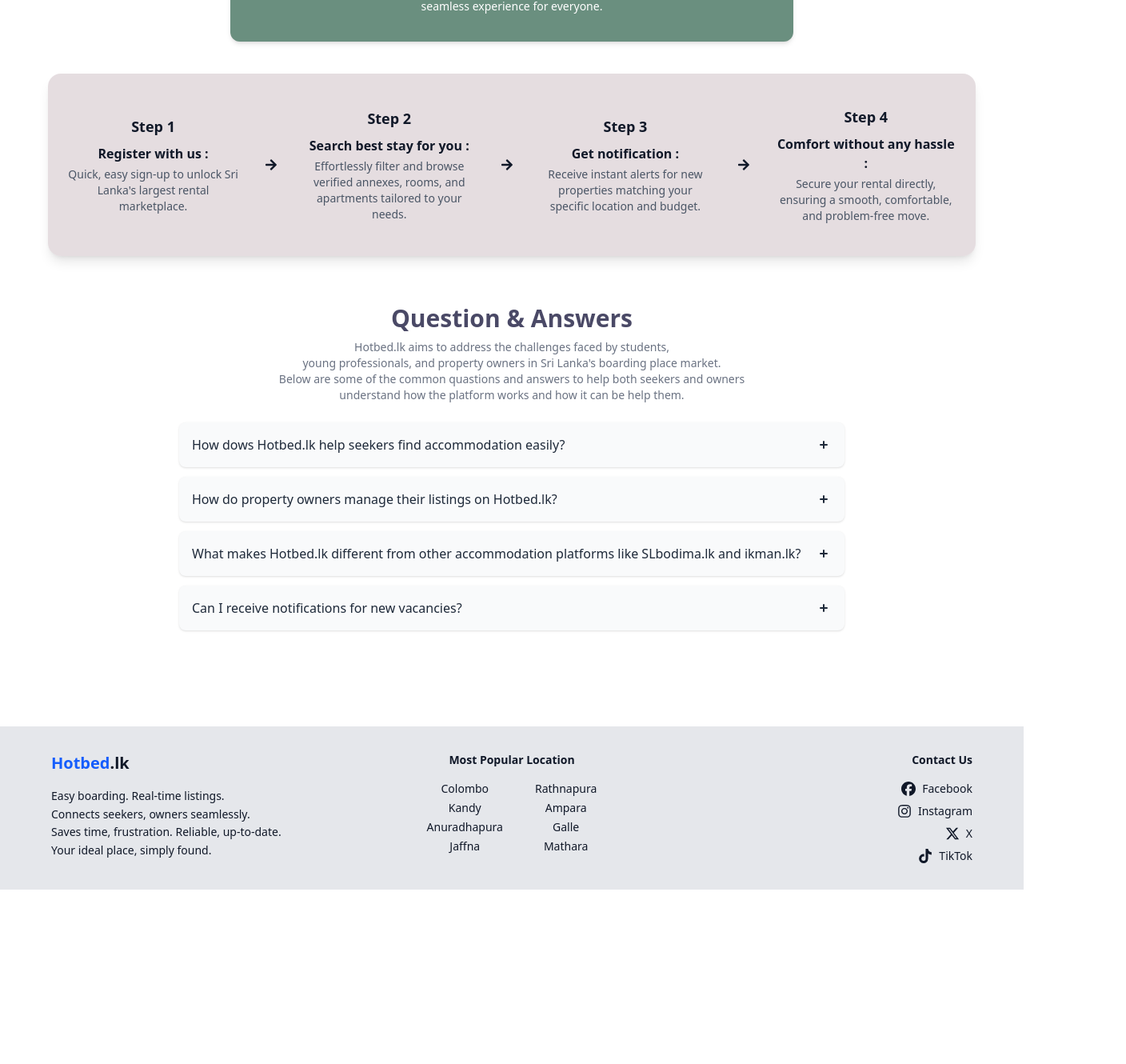
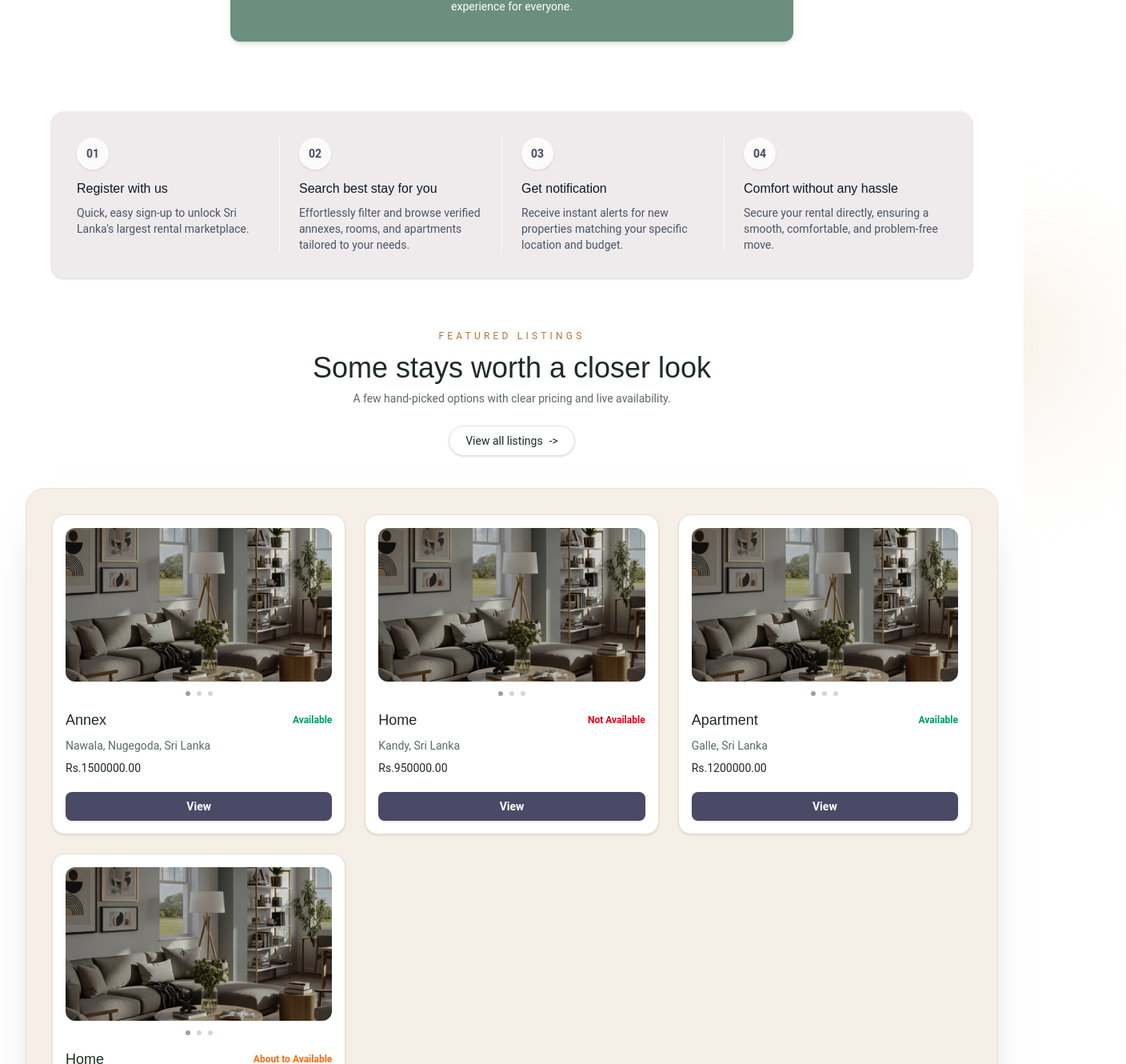
Before and after one commit to HotBedLK/frontend, a React app: page / in a window 1280 px wide. Shown: the part 512-1842 px from the top of the page at 80% size, 1408 px wide, since content can reach past the window. Before the commit the page ends 1624 px from the top, so only its background shows below. Built offline with nearby package versions, Linux system fonts and the light colour scheme; the HTML template or start-up script is replaced by a standard one.

Commit message:
Refactor StepsCard and Footer components; add FeaturedListings component with dynamic listings

```diff
--- a/src/components/cards/StepsCard.tsx
+++ b/src/components/cards/StepsCard.tsx
@@ -1,59 +1,58 @@
-import { FaArrowRight } from "react-icons/fa";
-
 const StepsCard = () => {
   const steps = [
     {
       step: 1,
-      title: "Register with us :",
+      title: "Register with us",
       description:
         "Quick, easy sign-up to unlock Sri Lanka's largest rental marketplace.",
     },
     {
       step: 2,
-      title: "Search best stay for you :",
+      title: "Search best stay for you",
       description:
         "Effortlessly filter and browse verified annexes, rooms, and apartments tailored to your needs.",
     },
     {
       step: 3,
-      title: "Get notification :",
+      title: "Get notification",
       description:
         "Receive instant alerts for new properties matching your specific location and budget.",
     },
     {
       step: 4,
-      title: "Comfort without any hassle :",
+      title: "Comfort without any hassle",
       description:
         "Secure your rental directly, ensuring a smooth, comfortable, and problem-free move.",
     },
   ];
 
   return (
+    <section className="mt-12 px-4 sm:px-6 lg:px-8">
+      <div className="mx-auto max-w-6xl rounded-2xl bg-[var(--background-pink)]/60 p-6 shadow-sm ring-1 ring-black/5 sm:p-8">
+        <div className="grid gap-6 md:grid-cols-4">
+          {steps.map((item, index) => (
             <div
-      // fix theam error
-      className={`bg-[var(--background-pink)] rounded-2xl shadow-lg py-10 px-6 mx-15 flex flex-col md:flex-row items-center justify-center gap-8 md:gap-4 text-center md:text-left`}
+              key={item.step}
+              className={`flex flex-col items-center text-center md:items-start md:text-left ${
+                index !== steps.length - 1
+                  ? "md:border-r md:border-white/70 md:pr-6"
+                  : ""
+              }`}
             >
-      {steps.map((item, index) => (
-        <div key={item.step} className="flex gap-4">
-          <div className="flex flex-col items-center">
-            <h3 className="text-lg font-semibold">Step {item.step}</h3>
-            <h4 className="text-base font-bold mt-2 text-center">
+              <span className="flex h-10 w-10 items-center justify-center rounded-full bg-white/80 text-sm font-semibold text-[var(--primary-color)] shadow-sm">
+                {String(item.step).padStart(2, "0")}
+              </span>
+              <h3 className="font-display mt-3 text-base text-gray-900">
                 {item.title}
-            </h4>
-            <p className=" text-sm text-gray-600 max-w-[220px] mt-1 text-center">
+              </h3>
+              <p className="font-body mt-2 text-sm text-gray-600">
                 {item.description}
               </p>
             </div>
-
-          {index !== steps.length - 1 && (
-            <div className="hidden md:flex justify-center items-center mx-4">
-              {/* Arrow Icon Here */}
-              <FaArrowRight></FaArrowRight>
-            </div>
-          )}
-        </div>
           ))}
         </div>
+      </div>
+    </section>
   );
 };
 
--- a/src/components/layout/Footer/Footer.tsx
+++ b/src/components/layout/Footer/Footer.tsx
@@ -1,9 +1,14 @@
 import { FaFacebook, FaInstagram, FaXTwitter, FaTiktok } from "react-icons/fa6";
 
 export default function Footer() {
-  // ✅ Data arrays
-  const leftColumn = ["Colombo", "Kandy", "Anuradhapura", "Jaffna"];
-  const rightColumn = ["Rathnapura", "Ampara", "Galle", "Mathara"];
+  const locations = [
+    "Colombo",
+    "Kandy",
+    "Galle",
+    "Jaffna",
+    "Nugegoda",
+    "Negombo",
+  ];
 
   const socialLinks = [
     { icon: <FaFacebook />, label: "Facebook" },
@@ -13,57 +18,49 @@
   ];
 
   return (
-    <footer className="bg-gray-200 text-gray-900 py-8 px-6 mt-10">
-      <div className="px-10 mx-auto grid grid-cols-1 md:grid-cols-3 gap-8 text-sm">
-        {/* Left Section */}
-        <div>
-          <h1 className="text-xl font-bold mb-4">
+    <footer className="mt-10 border-t border-gray-200 bg-white text-gray-700">
+      <div className="mx-auto grid max-w-6xl grid-cols-1 gap-8 px-6 py-8 text-sm md:grid-cols-3">
+        <div className="text-center md:text-left">
+          <h1 className="text-base font-semibold text-gray-900">
             <span className="text-blue-600">Hotbed</span>.lk
           </h1>
-          <p className="leading-relaxed">
-            Easy boarding. Real-time listings.
-            <br />
-            Connects seekers, owners seamlessly.
-            <br />
-            Saves time, frustration. Reliable, up-to-date.
-            <br />
-            Your ideal place, simply found.
+          <p className="mt-2 text-sm text-gray-500">
+            Simple, trusted boarding listings across Sri Lanka.
           </p>
         </div>
 
-        {/* Middle Section - Dynamic List */}
-        <div className="text-center">
-          <h2 className="font-semibold mb-4">Most Popular Location</h2>
-          <div className="flex justify-center gap-10">
-            <ul className="space-y-1">
-              {leftColumn.map((city, index) => (
-                <li key={index}>{city}</li>
-              ))}
-            </ul>
-            <ul className="space-y-1">
-              {rightColumn.map((city, index) => (
-                <li key={index}>{city}</li>
-              ))}
-            </ul>
-          </div>
+        <div className="text-center md:text-left">
+          <h2 className="text-sm font-semibold text-gray-900">
+            Popular locations
+          </h2>
+          <ul className="mt-3 flex flex-wrap justify-center gap-x-4 gap-y-2 text-xs text-gray-500 md:justify-start">
+            {locations.map((city) => (
+              <li key={city}>{city}</li>
+            ))}
+          </ul>
         </div>
 
-        {/* Right Section - Aligned Social Icons */}
-        <div className="text-right">
-          <h2 className="font-semibold mb-4">Contact Us</h2>
-          <ul className="space-y-2">
+        <div className="text-center md:text-right">
+          <h2 className="text-sm font-semibold text-gray-900">Connect</h2>
+          <ul className="mt-3 flex justify-center gap-3 text-gray-500 md:justify-end">
             {socialLinks.map((social, index) => (
-              <li
-                key={index}
-                className="flex justify-end items-center gap-2 hover:text-blue-600 transition-colors cursor-pointer"
-              >
-                <span className="text-lg">{social.icon}</span>
-                <span>{social.label}</span>
+              <li key={index}>
+                <button
+                  type="button"
+                  className="rounded-full border border-gray-200 p-2 transition hover:text-blue-600"
+                  aria-label={social.label}
+                >
+                  <span className="text-base">{social.icon}</span>
+                </button>
               </li>
             ))}
           </ul>
         </div>
       </div>
+
+      <div className="border-t border-gray-100 py-4 text-center text-xs text-gray-400">
+        © 2025 Hotbed.lk. All rights reserved.
+      </div>
     </footer>
   );
 }
--- /dev/null
+++ b/src/components/listings/FeaturedListings.tsx
@@ -0,0 +1,130 @@
+const listings = [
+  {
+    id: "nawala-home",
+    title: "Annex",
+    status: "Available",
+    location: "Nawala, Nugegoda, Sri Lanka",
+    price: "Rs.1500000.00",
+    image: "/images/banners/landing-p-hero-01.png",
+  },
+  {
+    id: "kandy-home",
+    title: "Home",
+    status: " Not Available",
+    location: "Kandy, Sri Lanka",
+    price: "Rs.950000.00",
+    image: "/images/banners/landing-p-hero-01.png",
+  },
+  {
+    id: "galle-home",
+    title: "Apartment",
+    status: "Available",
+    location: "Galle, Sri Lanka",
+    price: "Rs.1200000.00",
+    image: "/images/banners/landing-p-hero-01.png",
+  },
+  {
+    id: "galle-home",
+    title: "Home",
+    status: "About to Available",
+    location: "Galle, Sri Lanka",
+    price: "Rs.1200000.00",
+    image: "/images/banners/landing-p-hero-01.png",
+  },
+];
+
+const getStatusClass = (status: string) => {
+  const normalized = status.trim().toLowerCase();
+  if (normalized === "not available") {
+    return "text-red-600";
+  }
+  if (normalized === "about to available") {
+    return "text-orange-500";
+  }
+  return "text-emerald-600";
+};
+
+export default function FeaturedListings() {
+  return (
+    <section className="relative mt-16 pb-12">
+      <div className="absolute inset-0 -z-10">
+        <div className="absolute -top-20 right-[-10%] h-64 w-64 rounded-full bg-gradient-to-br from-[var(--listing-glow)] via-[var(--listing-sand)] to-transparent opacity-70 blur-3xl" />
+        <div className="absolute bottom-[-25%] left-[-8%] h-72 w-72 rounded-full bg-gradient-to-br from-[var(--listing-mint)] via-white to-transparent opacity-70 blur-3xl" />
+      </div>
+
+      <div className="px-4 sm:px-6 lg:px-8">
+        <div className="flex flex-col items-center gap-6 text-center">
+          <div className="flex flex-col items-center">
+            <p className="font-body text-xs uppercase tracking-[0.35em] text-[var(--listing-clay)]">
+              Featured listings
+            </p>
+            <h2 className="font-display mt-3 text-3xl sm:text-4xl text-[var(--listing-ink)]">
+              Some stays worth a closer look
+            </h2>
+            <p className="font-body mt-2 max-w-xl text-sm text-[var(--listing-ink-muted)]">
+              A few hand-picked options with clear pricing and live
+              availability.
+            </p>
+          </div>
+
+          <button className="font-body inline-flex items-center gap-2 rounded-full border border-[var(--listing-line)] bg-white px-5 py-2 text-sm text-[var(--listing-ink)] shadow-sm transition hover:-translate-y-0.5 hover:shadow-md">
+            View all listings
+            <span aria-hidden="true">-&gt;</span>
+          </button>
+        </div>
+
+        <div className="mt-10 rounded-3xl border border-[var(--listing-line)] bg-[var(--listing-sand)] p-6 shadow-[0_24px_60px_-40px_rgba(25,20,15,0.5)] sm:p-8">
+          <div className="grid gap-6 md:grid-cols-3">
+            {listings.map((listing, index) => (
+              <article
+                key={listing.id}
+                className="rise-in rounded-2xl border border-[var(--listing-line)] bg-white p-4 shadow-sm transition duration-300 hover:-translate-y-1 hover:shadow-xl"
+                style={{ animationDelay: `${index * 120}ms` }}
+              >
+                <div className="overflow-hidden rounded-xl">
+                  <img
+                    src={listing.image}
+                    alt={listing.title}
+                    className="h-48 w-full object-cover"
+                  />
+                </div>
+
+                <div className="mt-3 flex justify-center gap-2">
+                  <span className="h-1.5 w-1.5 rounded-full bg-gray-400" />
+                  <span className="h-1.5 w-1.5 rounded-full bg-gray-300" />
+                  <span className="h-1.5 w-1.5 rounded-full bg-gray-300" />
+                </div>
+
+                <div className="mt-4">
+                  <div className="flex items-center justify-between gap-4">
+                    <h3 className="font-display text-lg text-[var(--listing-ink)]">
+                      {listing.title}
+                    </h3>
+                    <span
+                      className={`font-body text-xs font-semibold ${getStatusClass(
+                        listing.status
+                      )}`}
+                    >
+                      {listing.status}
+                    </span>
+                  </div>
+
+                  <p className="font-body mt-2 text-sm text-[var(--listing-ink-muted)]">
+                    {listing.location}
+                  </p>
+                  <p className="font-body mt-2 text-sm text-[var(--listing-ink)]">
+                    {listing.price}
+                  </p>
+
+                  <button className="font-body mt-5 w-full rounded-lg bg-[#4a4966] px-4 py-2 text-sm font-semibold text-white shadow-sm transition hover:bg-[#3d3c5a]">
+                    View
+                  </button>
+                </div>
+              </article>
+            ))}
+          </div>
+        </div>
+      </div>
+    </section>
+  );
+}
--- a/src/index.css
+++ b/src/index.css
@@ -1,4 +1,5 @@
 @import "tailwindcss";
+@import url("https://fonts.googleapis.com/css2?family=Poppins:wght@500;600;700&family=Roboto:wght@400;500;700&display=swap");
 
 /* global.css */
 :root {
@@ -6,4 +7,46 @@
   --hover-primary: #3d3c5a;
   --background-green: #6a8f7f;
   --background-pink: #bfacb569;
+  --listing-ink: #1f2b24;
+  --listing-ink-muted: #5a6b63;
+  --listing-sand: #f6efe7;
+  --listing-glow: #f3d3a4;
+  --listing-mint: #cfe7dd;
+  --listing-clay: #b2763d;
+  --listing-line: #eadfd3;
+  --font-display: "Poppins", sans-serif;
+  --font-body: "Roboto", system-ui, sans-serif;
 }
+
+body {
+  font-family: var(--font-body);
+}
+
+.font-display {
+  font-family: var(--font-display);
+}
+
+.font-body {
+  font-family: var(--font-body);
+}
+
+@keyframes rise-in {
+  from {
+    opacity: 0;
+    transform: translateY(12px);
+  }
+  to {
+    opacity: 1;
+    transform: translateY(0);
+  }
+}
+
+.rise-in {
+  animation: rise-in 700ms ease-out both;
+}
+
+@media (prefers-reduced-motion: reduce) {
+  .rise-in {
+    animation: none;
+  }
+}
--- a/src/pages/Landing/LandingPage.tsx
+++ b/src/pages/Landing/LandingPage.tsx
@@ -2,6 +2,7 @@
 
 import StepsCard from "../../components/cards/StepsCard";
 import FAQ from "../../components/faq/FAQ";
+import FeaturedListings from "../../components/listings/FeaturedListings";
 import HeroSearch from "../../components/search/HeroSearch";
 
 export default function LandingPage() {
@@ -10,6 +11,7 @@
       <main>
         <HeroSearch />
         <StepsCard />
+        <FeaturedListings />
         <FAQ />
       </main>
     </div>
```
Lines whose indentation alone changed are shown as unchanged.
